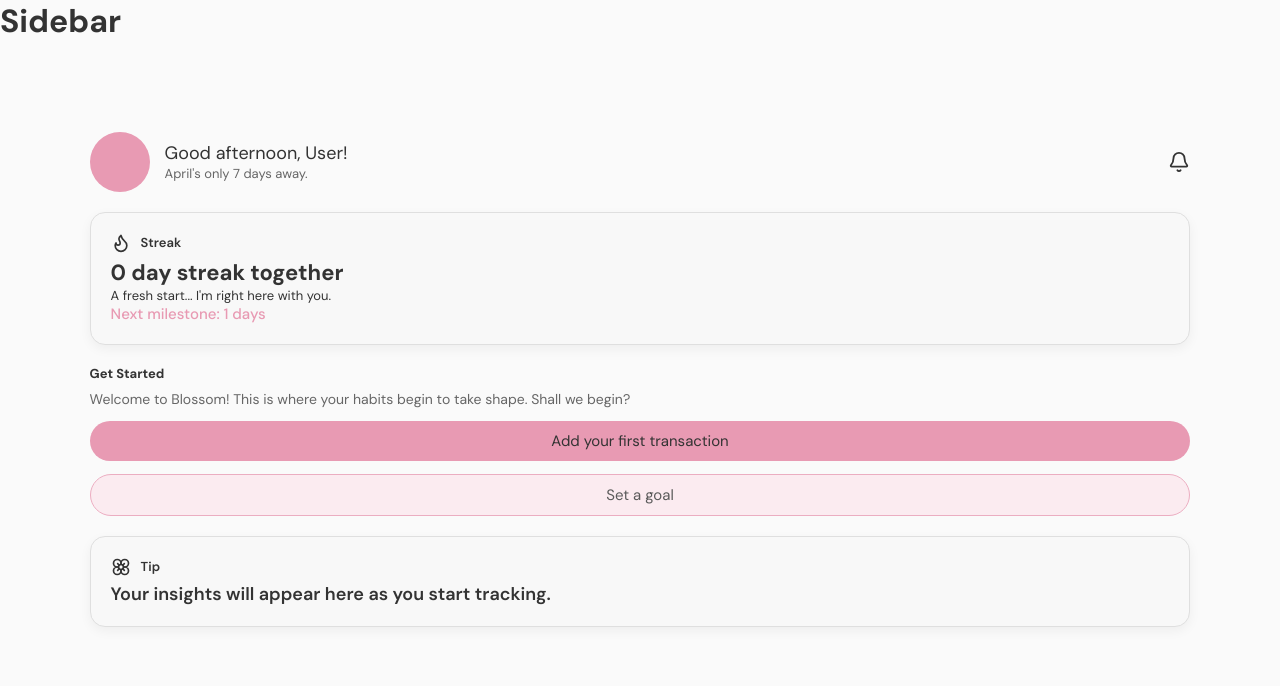
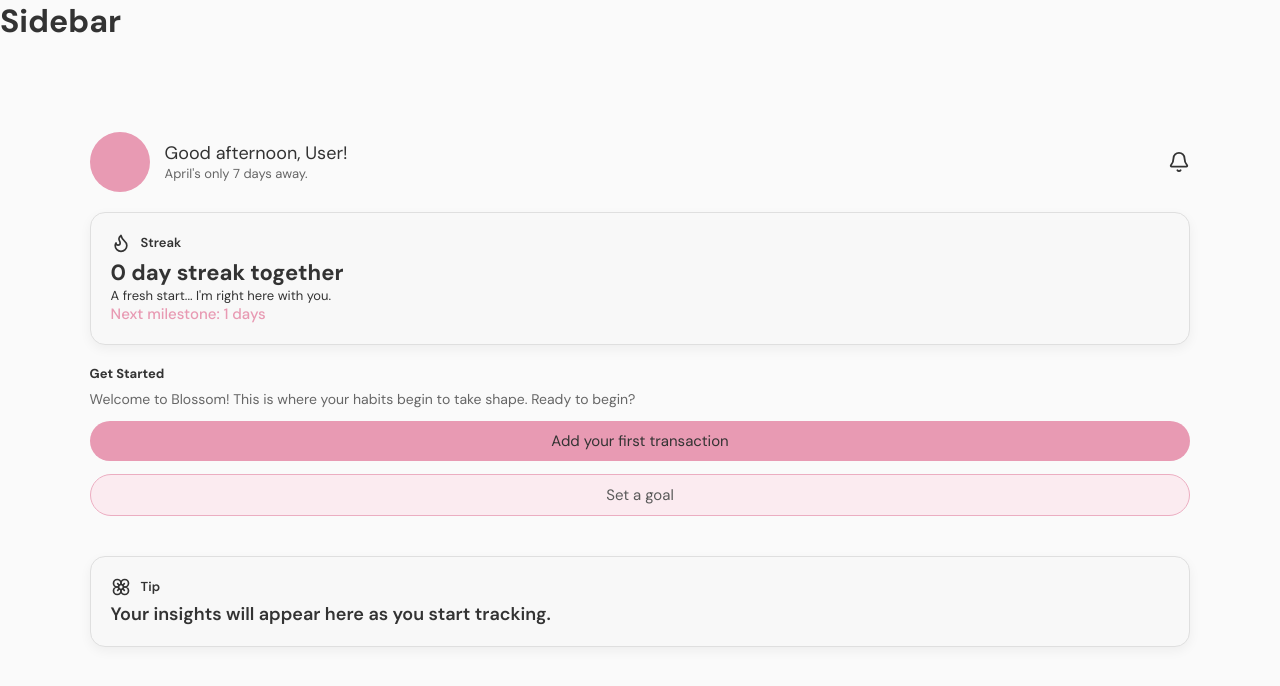
Before and after one commit to mirelalexy/blossom, a React (Vite) app in the folder frontend/: page / in a window 1280 px wide. Shown: the top 686 px of the page. Built offline with nearby package versions, Linux system fonts and the light colour scheme.

Commit message:
feat(home): refine new user layout and include button actions

```diff
--- a/frontend/src/pages/Home.jsx
+++ b/frontend/src/pages/Home.jsx
@@ -93,17 +93,17 @@ function Home() {
                 <StreakCard streak={streak} message={streakMessage} nextMileStone={nextStreakMileStone} />
 
                 {transactions.length == 0 ? (
-                    <>
+                    <div className="new-user-home">
                         <Section title="Get Started" className="get-started-section">
-                            <p className="secondary-text">Welcome to Blossom! This is where your habits begin to take shape. Shall we begin?</p>
-                            <Button>Add your first transaction</Button>
-                            <Button className="secondary">Set a goal</Button>
+                            <p className="secondary-text">Welcome to Blossom! This is where your habits begin to take shape. Ready to begin?</p>
+                            <Button onClick={() => navigate("/add-transaction")}>Add your first transaction</Button>
+                            <Button className="secondary" onClick={() => navigate("/add-goal")}>Set a goal</Button>
                         </Section>
 
                         <Card icon={<Icon name="categories" size={20} />} title="Tip">
                             <p>Your insights will appear here as you start tracking.</p>
                         </Card>
-                    </>
+                    </div>
                 ) : (
                     <>
                         <Section title="Stats">
--- a/frontend/src/styles/pages/Home.css
+++ b/frontend/src/styles/pages/Home.css
@@ -57,3 +57,9 @@
     gap: 20px;
     padding-bottom: 60px;
 }
+
+.new-user-home {
+    display: flex;
+    flex-direction: column;
+    gap: 40px;
+}
```
